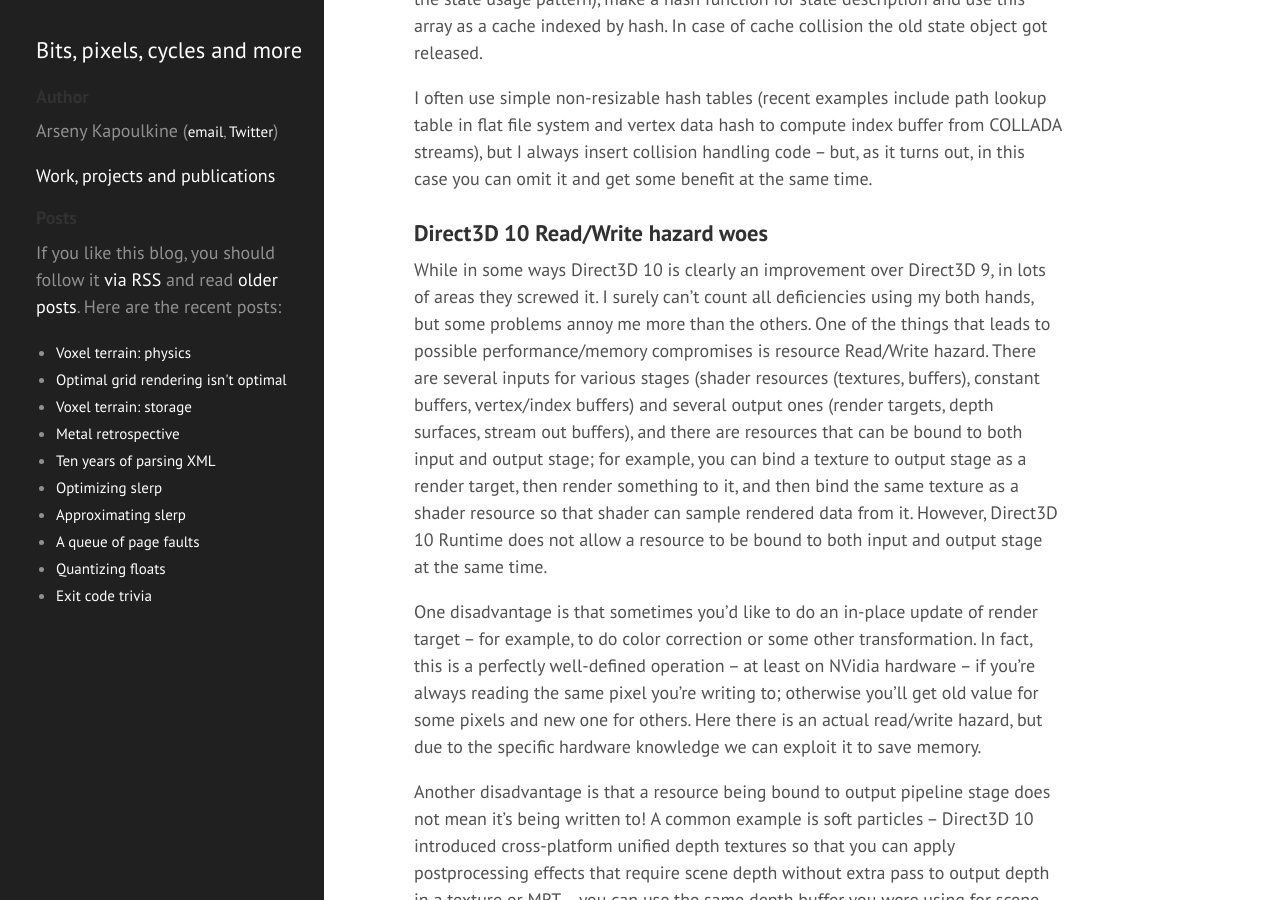
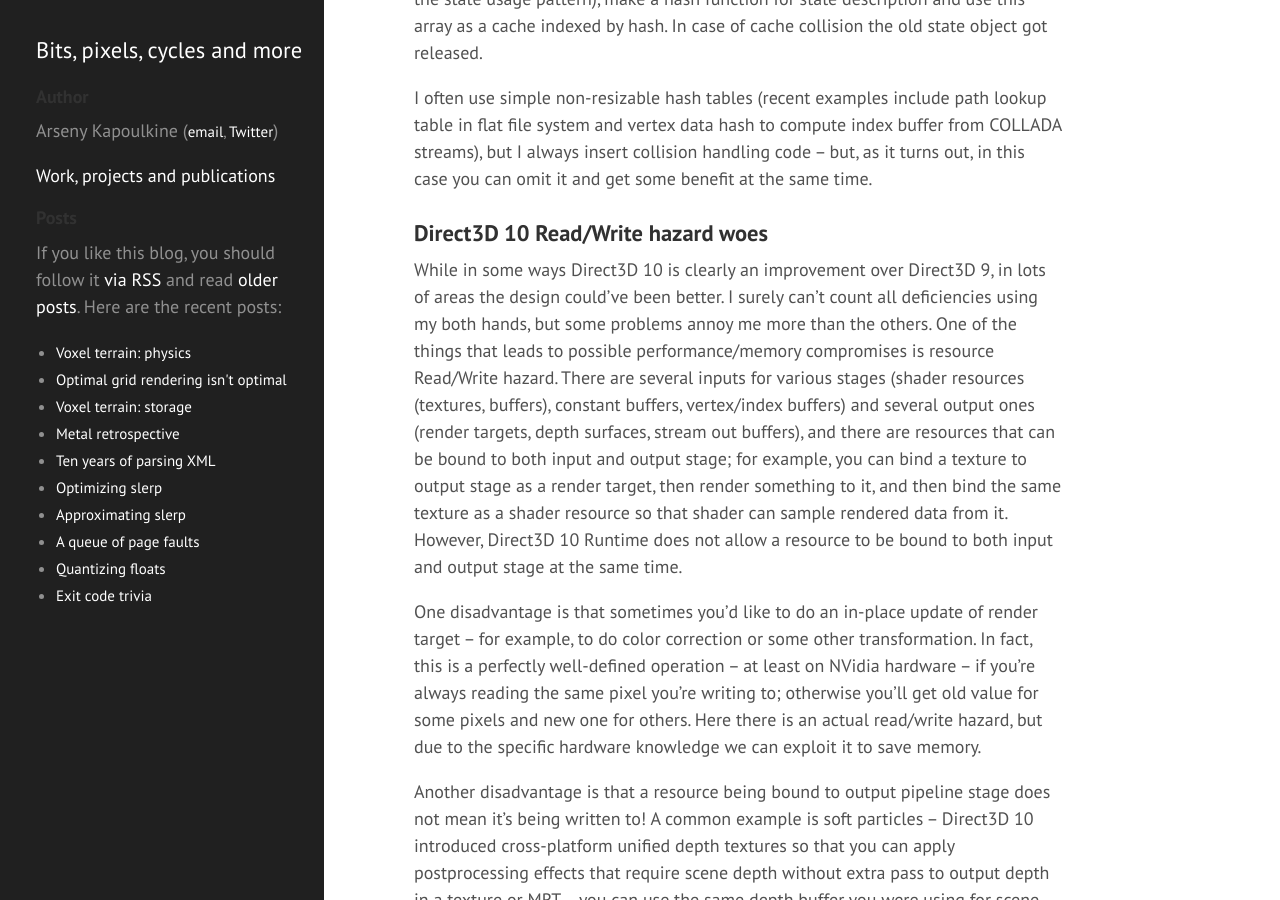
Before and after one commit to zeux/zeux.github.io, a Jekyll site: the page built from _posts/2009-03-22-hashes-hazards-and-vfptr.md, in a window 1280 px wide and 900 px high, scrolled down 853 px. Built offline with Jekyll 4.4.1, drawn with Linux system fonts in a browser that asks for light colours.

Commit message:
Update 2009-03-22-hashes-hazards-and-vfptr.md
Maybe be kinder to people, old me?

```diff
--- a/_posts/2009-03-22-hashes-hazards-and-vfptr.md
+++ b/_posts/2009-03-22-hashes-hazards-and-vfptr.md
@@ -16,7 +16,7 @@ I often use simple non-resizable hash tables (recent examples include path looku
 
 ### Direct3D 10 Read/Write hazard woes
 
-While in some ways Direct3D 10 is clearly an improvement over Direct3D 9, in lots of areas they screwed it. I surely can't count all deficiencies using my both hands, but some problems annoy me more than the others. One of the things that leads to possible performance/memory compromises is resource Read/Write hazard. There are several inputs for various stages (shader resources (textures, buffers), constant buffers, vertex/index buffers) and several output ones (render targets, depth surfaces, stream out buffers), and there are resources that can be bound to both input and output stage; for example, you can bind a texture to output stage as a render target, then render something to it, and then bind the same texture as a shader resource so that shader can sample rendered data from it. However, Direct3D 10 Runtime does not allow a resource to be bound to both input and output stage at the same time.
+While in some ways Direct3D 10 is clearly an improvement over Direct3D 9, in lots of areas the design could've been better. I surely can't count all deficiencies using my both hands, but some problems annoy me more than the others. One of the things that leads to possible performance/memory compromises is resource Read/Write hazard. There are several inputs for various stages (shader resources (textures, buffers), constant buffers, vertex/index buffers) and several output ones (render targets, depth surfaces, stream out buffers), and there are resources that can be bound to both input and output stage; for example, you can bind a texture to output stage as a render target, then render something to it, and then bind the same texture as a shader resource so that shader can sample rendered data from it. However, Direct3D 10 Runtime does not allow a resource to be bound to both input and output stage at the same time.
 
 One disadvantage is that sometimes you'd like to do an in-place update of render target – for example, to do color correction or some other transformation. In fact, this is a perfectly well-defined operation – at least on NVidia hardware – if you're always reading the same pixel you're writing to; otherwise you'll get old value for some pixels and new one for others. Here there is an actual read/write hazard, but due to the specific hardware knowledge we can exploit it to save memory.
 
```
